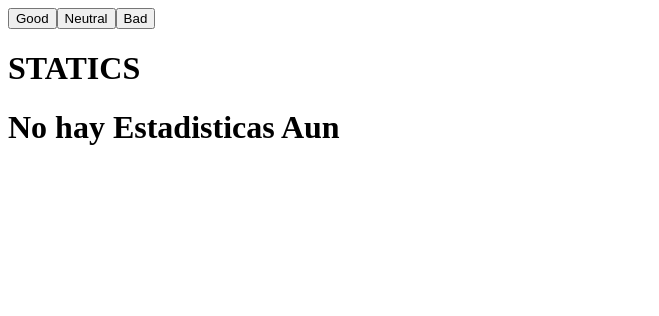
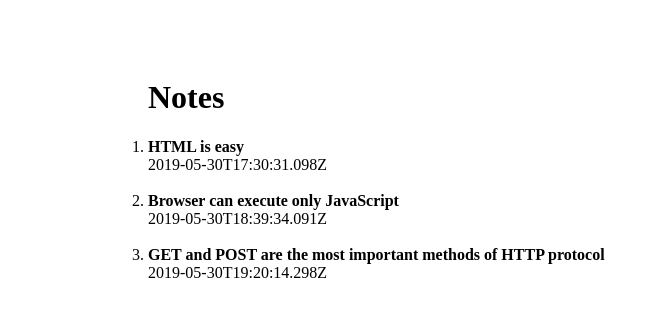
Before and after one commit to deliverst/midudev5-react-bootcamp, a JavaScript app: page / in a window 1280 px wide. Shown: the top 316 px of the page, without its empty margins (0-659 px from the left). Built offline with nearby package versions, Linux system fonts and the light colour scheme.

Commit message:
a .Rendering a collection, modules

```diff
--- a/src/App.js
+++ b/src/App.js
@@ -1,78 +1,36 @@
-import {useState} from 'react'
+import './App.css'
+import {Note} from './Note'
+const notes = [
+    {
+        id: 1,
+        content: 'HTML is easy',
+        date: '2019-05-30T17:30:31.098Z',
+        important: true
+    },
+    {
+        id: 2,
+        content: 'Browser can execute only JavaScript',
+        date: '2019-05-30T18:39:34.091Z',
+        important: false
+    },
+    {
+        id: 3,
+        content: 'GET and POST are the most important methods of HTTP protocol',
+        date: '2019-05-30T19:20:14.298Z',
+        important: true
+    }
+]
 
-const Button = ({text, onClick, total}) => {
-    return <button onClick={onClick}>{text}</button>
-}
 
-const Display = ({contador, text}) => {
-    return (<p>{text} {contador}</p>)
-}
-
-const Statistics = (props) => {
-    const {neutral, bad, good} = props.data
-    let sumTotal = neutral + bad + good
-    let ave = parseFloat(sumTotal / 3).toFixed(2)
-    let porcentage = sumTotal === 0 ? 0 : parseFloat(100 / sumTotal * good).toFixed(2)
-    return <>
-        {/*<div>Good: {good}</div>*/}
-        {/*<div>Neutral: {neutral}</div>*/}
-        {/*<div>Bad: {bad}</div>*/}
-        {/*<div>Promedio: {ave}</div>*/}
-        {/*<div>Porcentaje: {porcentage}%</div>*/}
-        <table>
-            <tr>
-                <td>Good</td>
-                <td>{good}</td>
-            </tr>
-            <tr>
-                <td>Neutral</td>
-                <td>{neutral}</td>
-            </tr>
-            <tr>
-                <td>Bad</td>
-                <td>{bad}</td>
-            </tr>
-            <tr>
-                <td>Promedio</td>
-                <td>{ave}</td>
-            </tr>
-            <tr>
-                <td>Total</td>
-                <td>{sumTotal}</td>
-            </tr>
-            <tr>
-                <td>Porce Positiv</td>
-                <td>{porcentage}</td>
-            </tr>
-        </table>
-    </>
-}
 
 const App = () => {
-    // save clicks of each button to its own state
-    const [good, setGood] = useState(0)
-    const [neutral, setNeutral] = useState(0)
-    const [bad, setBad] = useState(0)
-    const clicksLetter = [];
-    const handleGood = () => setGood(good + 1)
-    const handleNeutral = () => setNeutral(neutral + 1)
-    const handleBad = () => setBad(bad + 1)
-    const total = good + neutral + bad
+    return (<>
+            <ol>
+                <h1>Notes</h1>
+                {notes.map(note => <Note key={note.id} {...note}/>)}
+            </ol>
+        </>
 
-    return (
-        <div>
-            <Button text={'Good'} onClick={handleGood}/>
-            <Button text={'Neutral'} onClick={handleNeutral}/>
-            <Button text={'Bad'} onClick={handleBad}/>
-
-            <h1>STATICS</h1>
-            {/*<Display text={'Good'} contador={good}/>*/}
-            {/*<Display text={'Neutral'} contador={neutral}/>*/}
-            {/*<Display text={'Bad'} contador={bad}/>*/}
-            {/*<Display text={'Total: '} contador={total}/>*/}
-            {total === 0 ? <h1>No hay Estadisticas Aun</h1> : <Statistics data={{good, neutral, bad}}/>}
-
-        </div>
     )
 }
 
--- /dev/null
+++ b/src/Note.js
@@ -0,0 +1,12 @@
+export const Note = ({content, date}) => {
+    return (
+        <li>
+            <div><strong>{content}</strong></div>
+            <div>{date}</div>
+            {/*<div>{note.id}</div>*/}
+            <br/>
+        </li>
+    )
+}
+
+// export default Note
```
